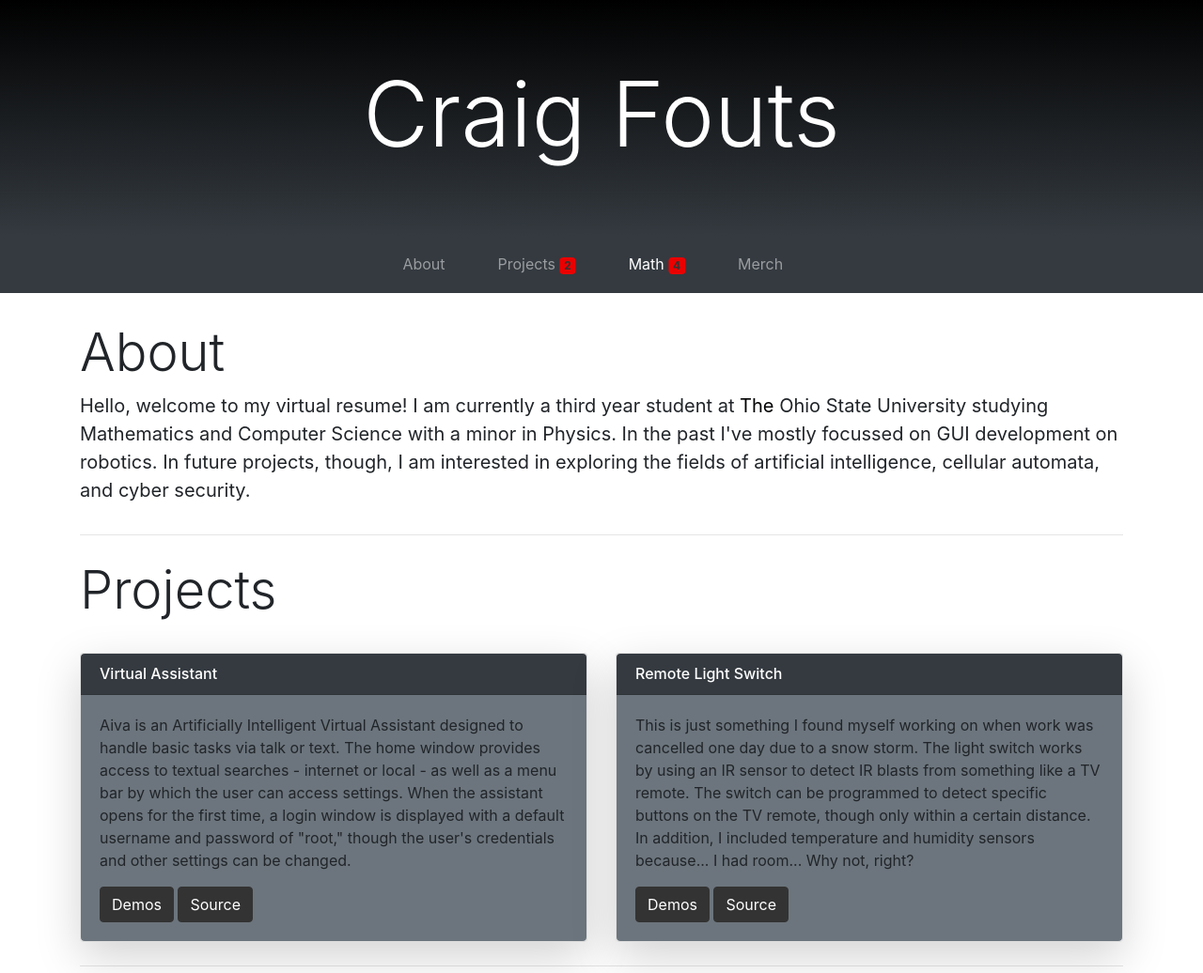
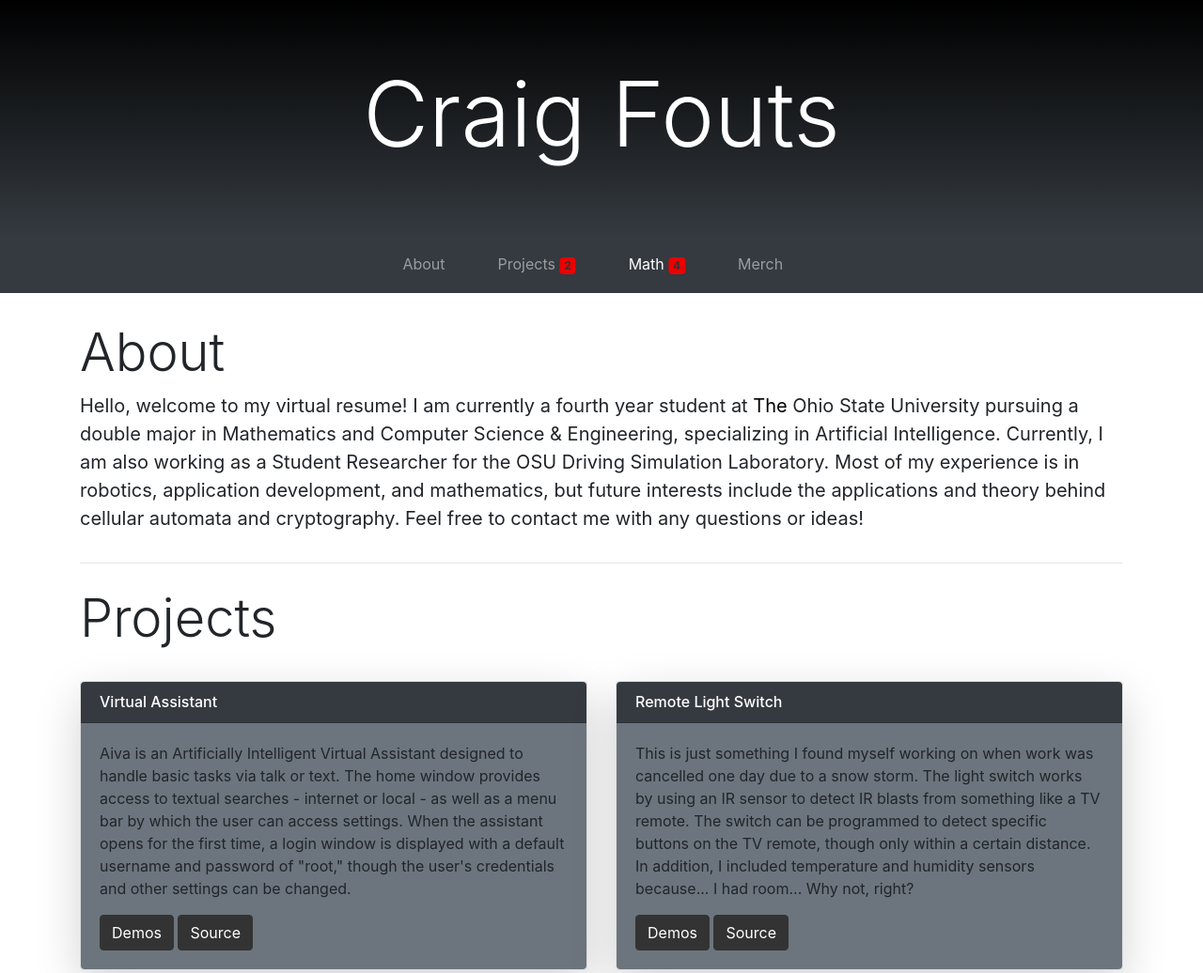
Before and after one commit to cwpfautz/Website, a plain HTML site: page index.html in a window 1280 px wide. Shown: the top 1036 px of the page at 94% size. Drawn offline with nearby package versions, Linux system fonts and the light colour scheme.

Commit message:
Update index.html

```diff
--- a/index.html
+++ b/index.html
@@ -295,10 +295,13 @@
 				<div class="col-sm" id="about" style="margin-top:5px;">
 					<h1 class="display-4">About</h1>
 					<p class="description" id="description">
-						Hello, welcome to my virtual resume! I am currently a third year student at
-						<a href="https://www.asc.ohio-state.edu/kilcup.1/the.html" target="_blank" style="color:black;">The</a> Ohio State University studying
-						Mathematics and Computer Science with a minor in Physics. In the past I've mostly focussed on GUI development on robotics. In future
-						projects, though, I am interested in exploring the fields of artificial intelligence, cellular automata, and cyber security.
+						Hello, welcome to my virtual resume! I am currently a fourth year student at
+						<a href="https://www.asc.ohio-state.edu/kilcup.1/the.html" target="_blank" style="color:black;">The</a>
+						Ohio State University pursuing a double major in Mathematics and Computer Science & Engineering, specializing
+						in Artificial Intelligence. Currently, I am also working as a Student Researcher for the OSU Driving Simulation
+						Laboratory. Most of my experience is in robotics, application development, and mathematics, but future interests
+						include the applications and theory behind cellular automata and cryptography. Feel free to contact me with any
+						questions or ideas!
 					</p>
 				</div>
 			</div>
```
